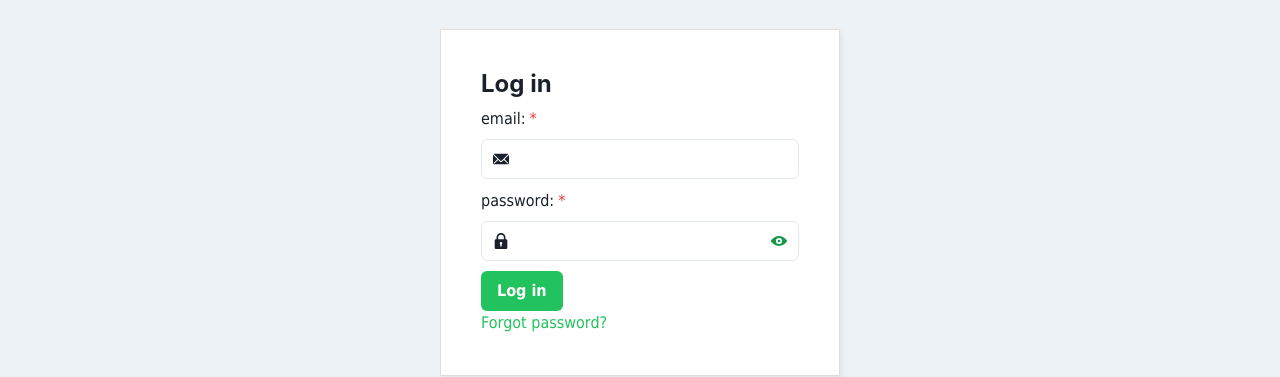
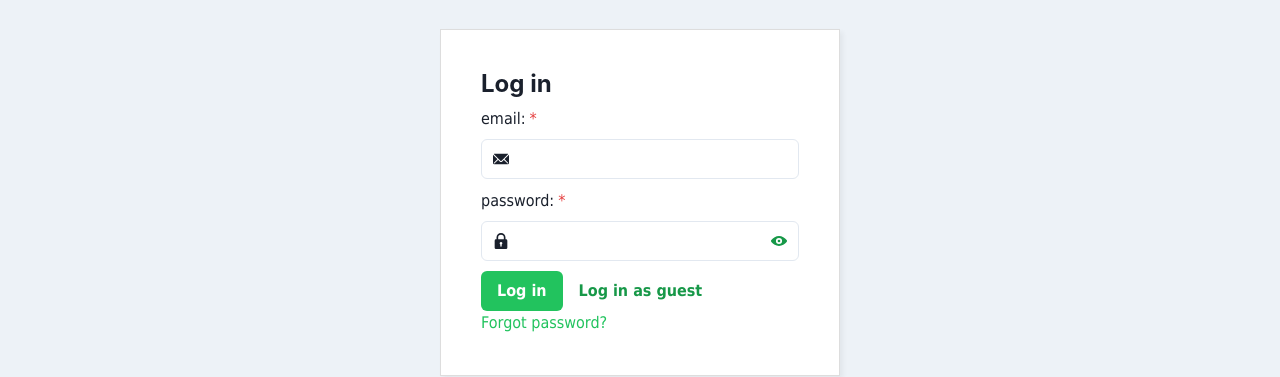
Before and after one commit to dariovargaos/project-management-web-app, a React (Vite) app in the folder project-temple/: page /login in a window 1280 px wide. Shown: the part 361-738 px from the top of the page. Built offline with nearby package versions, Linux system fonts and the light colour scheme; no server answers.

Commit message:
Add log in as guest functionality

```diff
--- a/project-temple/src/hooks/useCollection.jsx
+++ b/project-temple/src/hooks/useCollection.jsx
@@ -1,20 +1,12 @@
 import { useState, useEffect } from "react";
-import { useAuthContext } from "./useAuthContext";
 import { db } from "../firebase/config";
-import {
-  collection,
-  onSnapshot,
-  query,
-  where,
-  orderBy,
-} from "firebase/firestore";
+import { collection, onSnapshot, query, orderBy } from "firebase/firestore";
 
 //make and order by createdAt function so projects are displaying in order
 
 export const useCollection = (c) => {
   const [documents, setDocuments] = useState(null);
   const [error, setError] = useState(null);
-  const { user } = useAuthContext();
 
   useEffect(() => {
     let ref = collection(db, c);
--- /dev/null
+++ b/project-temple/src/hooks/useGuestLogin.jsx
@@ -0,0 +1,49 @@
+import { useState, useEffect } from "react";
+import { useAuthContext } from "./useAuthContext";
+import { auth, db } from "../firebase/config";
+import { signInAnonymously } from "firebase/auth";
+import { updateDoc, doc } from "firebase/firestore";
+import { useToast } from "@chakra-ui/react";
+
+export const useGuestLogin = () => {
+  const [guestError, setGuestError] = useState(null);
+  const [isGuestPending, setIsGuestPending] = useState(false);
+  const [isCancelled, setIsCancelled] = useState(false);
+  const { dispatch } = useAuthContext();
+  const toast = useToast();
+
+  const guestLogin = async () => {
+    setGuestError(null);
+    setIsGuestPending(true);
+
+    try {
+      const res = await signInAnonymously(auth);
+
+      dispatch({ type: "LOGIN", payload: res.user });
+
+      if (!isCancelled) {
+        setIsGuestPending(false);
+        setGuestError(null);
+      }
+
+      toast({
+        title: "Logged in as guest.",
+        status: "info",
+        duration: "5000",
+        isClosable: true,
+      });
+    } catch (err) {
+      if (!isCancelled) {
+        console.log(err.message);
+        setGuestError(err.message);
+        setIsGuestPending(false);
+      }
+    }
+  };
+  useEffect(() => {
+    setIsCancelled(false);
+    return () => setIsCancelled(true);
+  }, []);
+
+  return { guestLogin, guestError, isGuestPending };
+};
--- a/project-temple/src/pages/login/Login.jsx
+++ b/project-temple/src/pages/login/Login.jsx
@@ -2,6 +2,7 @@ import { useState } from "react";
 import { Link } from "@chakra-ui/react";
 import { Link as RouterLink } from "react-router-dom";
 import { useLogin } from "../../hooks/useLogin";
+import { useGuestLogin } from "../../hooks/useGuestLogin";
 import {
   Flex,
   Box,
@@ -22,6 +23,7 @@ export default function Login() {
   const [password, setPassword] = useState("");
   const [showPassword, setShowPassword] = useState(false);
   const { login, error, isPending } = useLogin();
+  const { guestLogin, guestError, isGuestPending } = useGuestLogin();
 
   const handleSubmit = (e) => {
     e.preventDefault();
@@ -94,6 +96,18 @@ export default function Login() {
             ></Button>
           )}
           {error && <Text>{error}</Text>}
+          {!isGuestPending && (
+            <Button colorScheme="whatsapp" variant="ghost" onClick={guestLogin}>
+              Log in as guest
+            </Button>
+          )}
+          {isGuestPending && (
+            <Button
+              colorScheme="whatsapp"
+              isLoading
+              loadingText="Logging in as guest..."
+            ></Button>
+          )}
         </form>
         <Link as={RouterLink} to="/resetpassword" color="whatsapp.500">
           Forgot password?
--- a/project-temple/src/pages/signup/Signup.jsx
+++ b/project-temple/src/pages/signup/Signup.jsx
@@ -132,12 +132,11 @@ export default function Signup() {
                 required
                 onChange={(e) => setDisplayName(e.target.value)}
                 value={displayName}
-                minLength="6"
                 maxLength="18"
               />
             </InputGroup>
             <FormHelperText>
-              Please input name between 6 and 18 letters.
+              Display name contain maximum of 18 characters.
             </FormHelperText>
           </FormControl>
           <FormControl isInvalid={thumbnailErorr} mb="10px">
```
